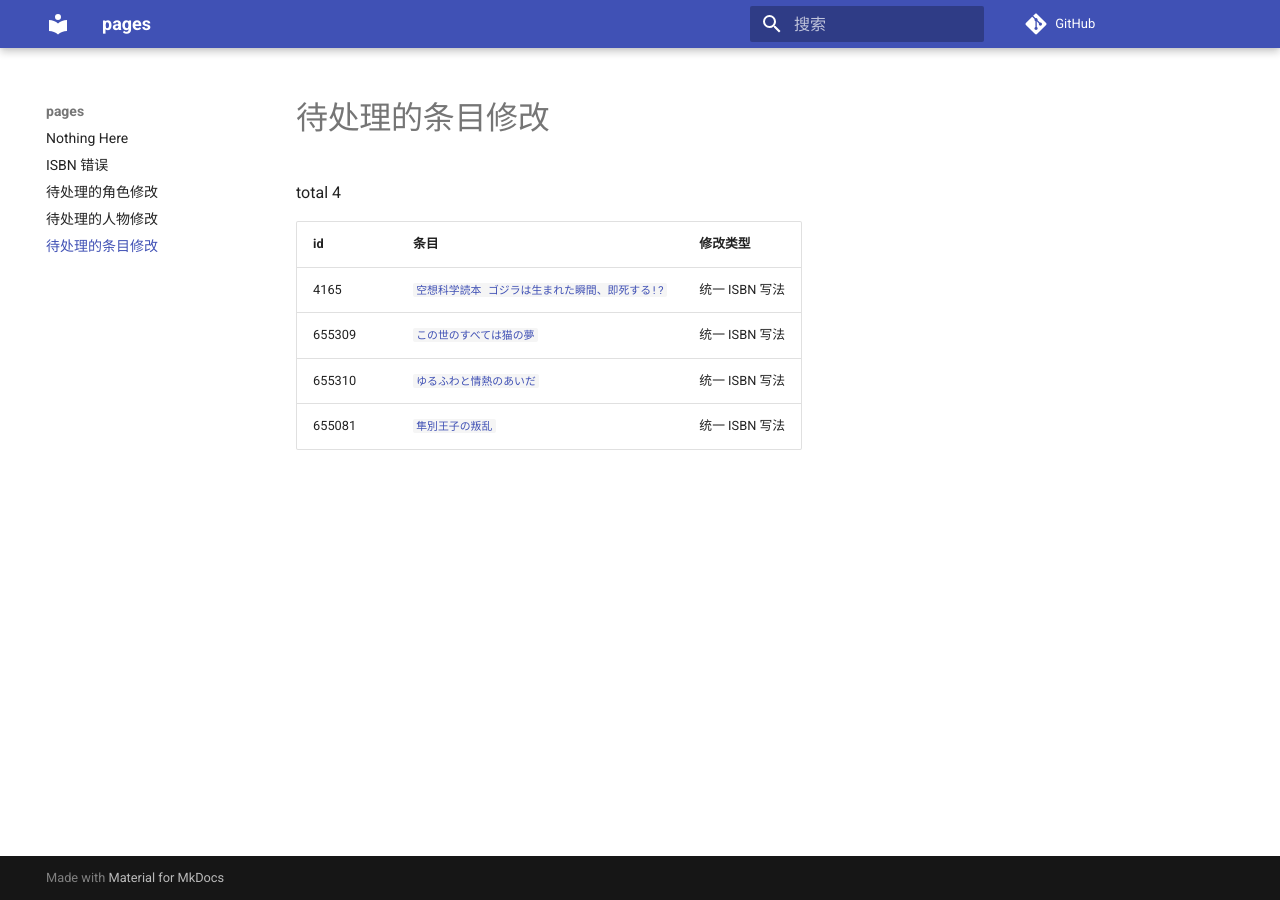
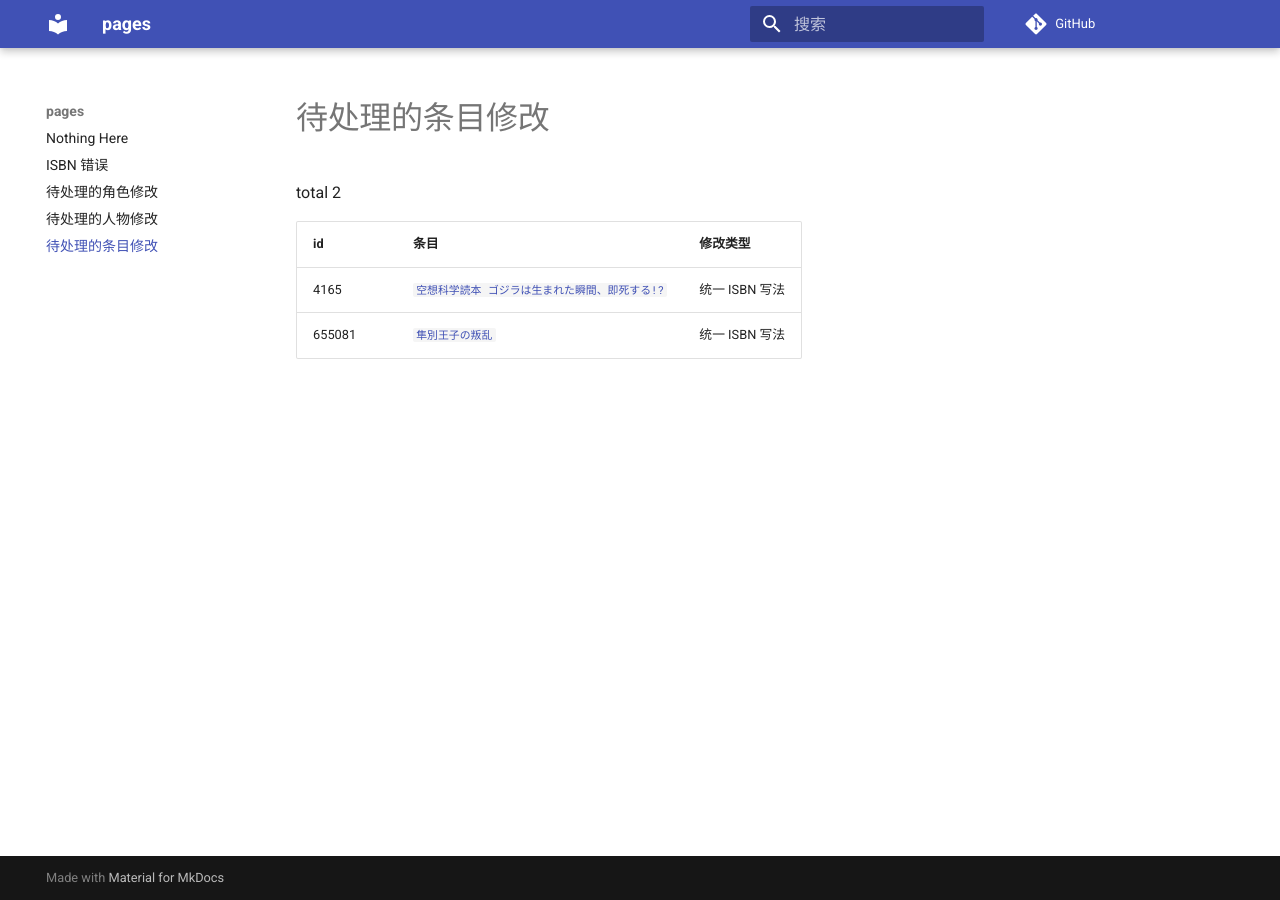
Before and after one commit to trim21/bangumi-pages, an MkDocs documentation site: the page built from docs/pending-subject-changes.md, in a window 1280 px wide. Built offline with MkDocs 1.6.1 and Material for MkDocs 9.7.7, drawn with Linux system fonts in a browser that asks for light colours; comment, search, counter and statistics services are not loaded.

Commit message:
update pending-changes.md

```diff
--- a/docs/pending-subject-changes.md
+++ b/docs/pending-subject-changes.md
@@ -1,10 +1,8 @@
 # 待处理的条目修改
 
-total 4
+total 2
 
 | id | 条目 | 修改类型 |
 | --- | --- | --- |
 | 4165 | [`空想科学読本 ゴジラは生まれた瞬間、即死する!?`](https://bgm.tv/subject/4165) | 统一 ISBN 写法 |
-| 655309 | [`この世のすべては猫の夢`](https://bgm.tv/subject/655309) | 统一 ISBN 写法 |
-| 655310 | [`ゆるふわと情熱のあいだ`](https://bgm.tv/subject/655310) | 统一 ISBN 写法 |
 | 655081 | [`隼別王子の叛乱`](https://bgm.tv/subject/655081) | 统一 ISBN 写法 |
```
